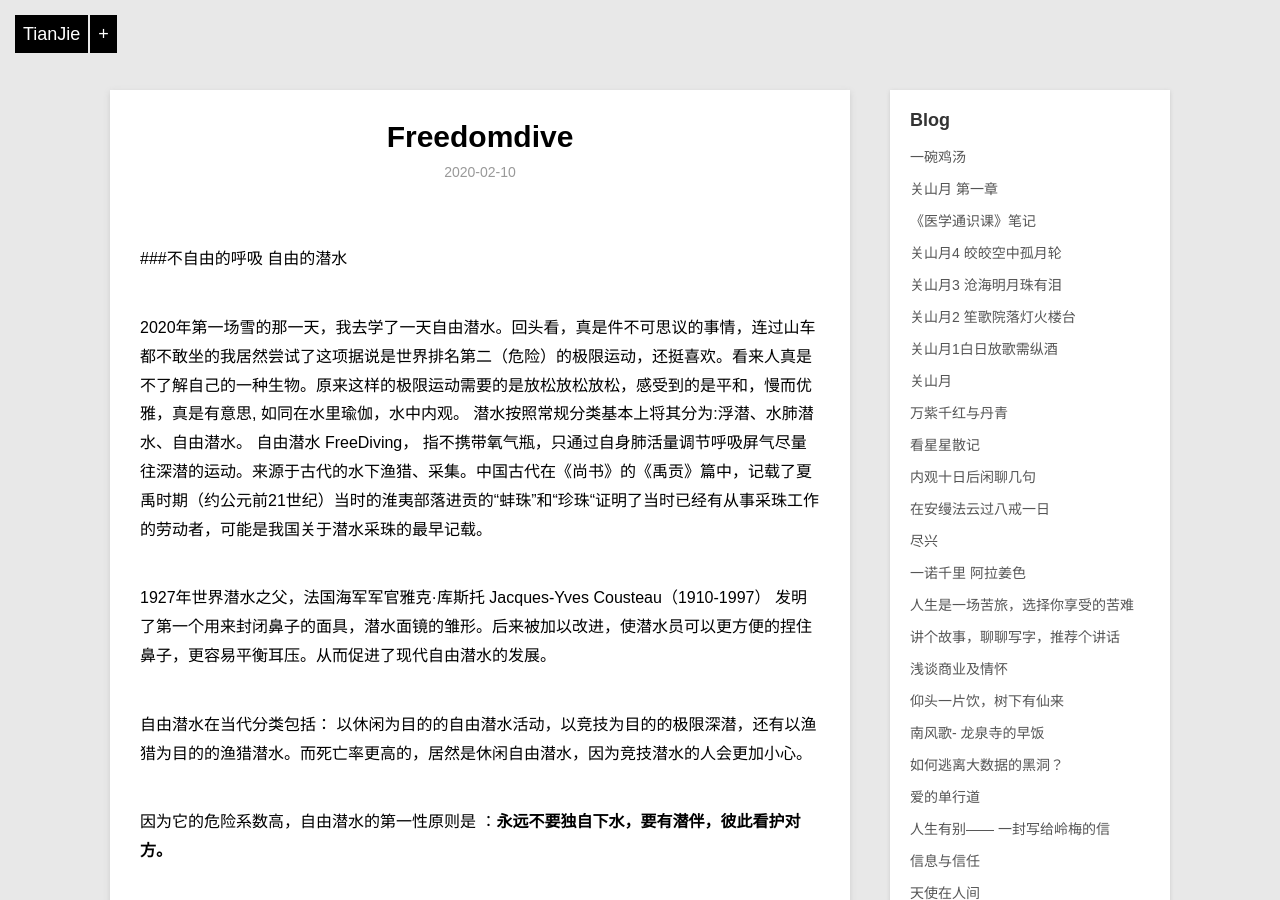
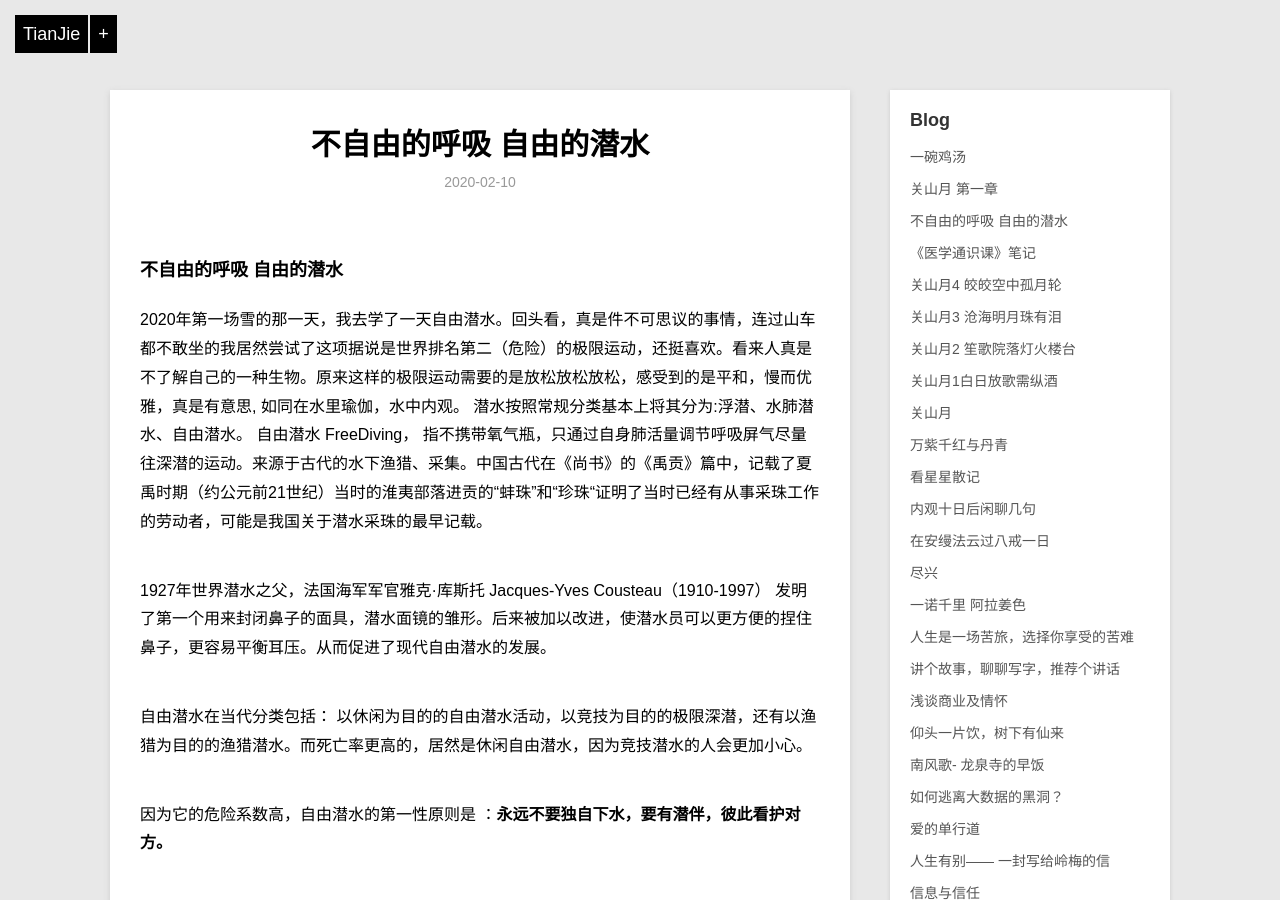
Before and after one commit to violettianjie/violettianjie.github.io, a Jekyll site: the page built from _posts/blog/2020-02-10-freedomdive.md, in a window 1280 px wide and 900 px high. Built offline with Jekyll 4.4.1, drawn with Linux system fonts in a browser that asks for light colours; our own code applies the rules of GitHub Pages for plain Markdown files.

Commit message:
Update 2020-02-10-freedomdive.md

```diff
--- a/_posts/blog/2020-02-10-freedomdive.md
+++ b/_posts/blog/2020-02-10-freedomdive.md
@@ -1,7 +1,12 @@
+---
+layout: post
+title: "不自由的呼吸 自由的潜水"
+description: "一起去了解更广阔的世界"
+category: blog
+---
 
 
-
-###不自由的呼吸 自由的潜水
+### 不自由的呼吸 自由的潜水
 
 2020年第一场雪的那一天，我去学了一天自由潜水。回头看，真是件不可思议的事情，连过山车都不敢坐的我居然尝试了这项据说是世界排名第二（危险）的极限运动，还挺喜欢。看来人真是不了解自己的一种生物。原来这样的极限运动需要的是放松放松放松，感受到的是平和，慢而优雅，真是有意思, 如同在水里瑜伽，水中内观。
 潜水按照常规分类基本上将其分为:浮潜、水肺潜水、自由潜水。
```
